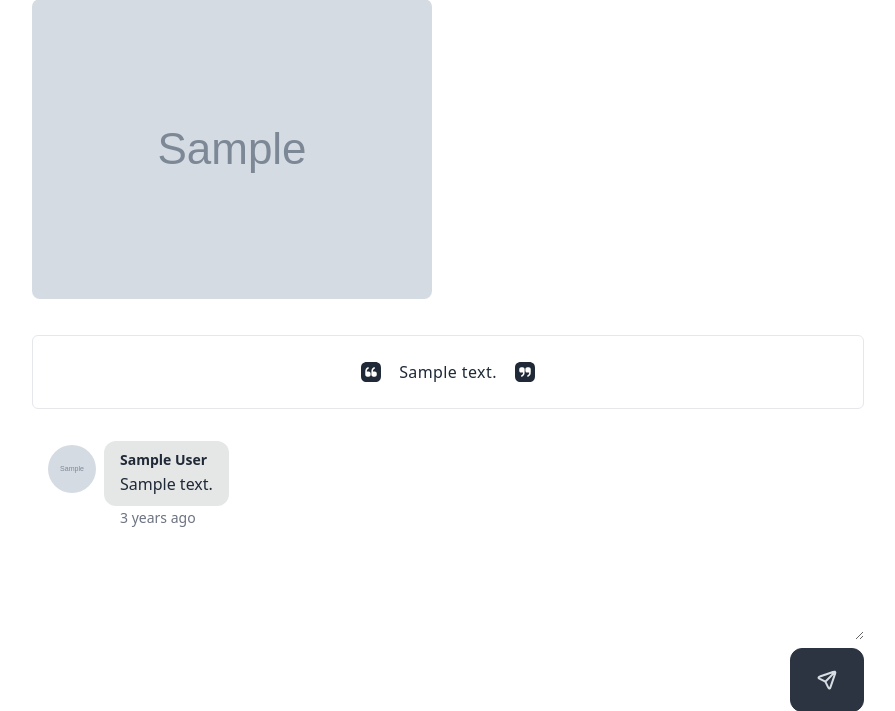
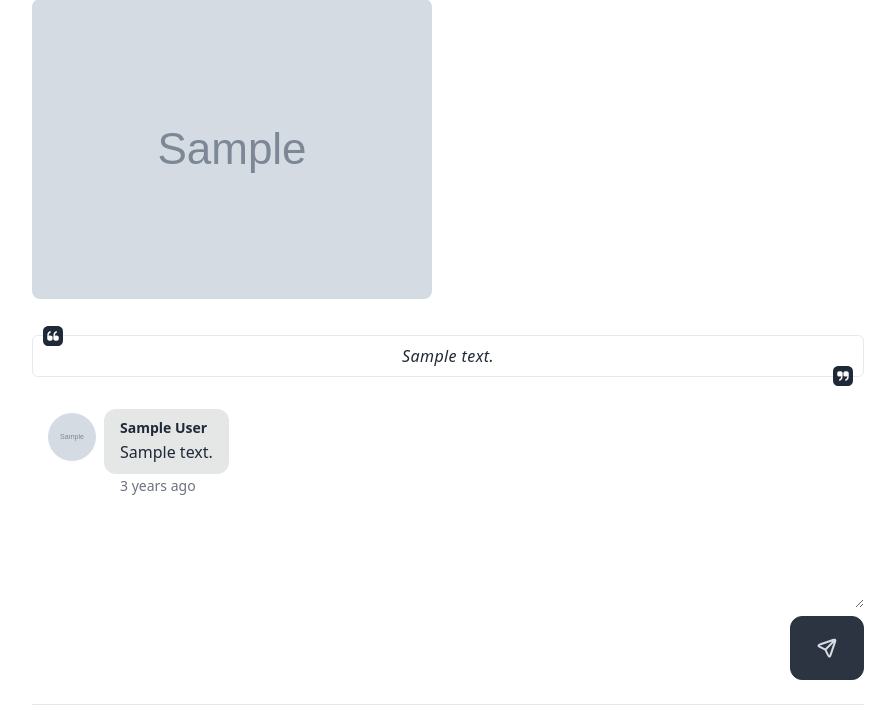
Before and after one commit to hadisql/aeternam, a Django app: template photos/templates/photos/photo_detail.html in a window 1280 px wide. Shown: the part 197-908 px from the top of the page, without its empty margins (192-1087 px from the left). Run offline with Django 4.2, Linux system fonts and the light colour scheme; the template is opened without the code that fills it: most values are stand-ins (such as "Sample title", 1, 10 or a date in 2020); grey boxes marked "Sample" are stand-in pictures; form fields are guessed from the names that the template uses; parts of the project's set-up code (start-up, migrations or seed data) failed here and were passed over; some libraries are stand-ins or nearby versions.

Commit message:
edited photo description

```diff
--- a/photos/templates/photos/photo_detail.html
+++ b/photos/templates/photos/photo_detail.html
@@ -23,7 +23,7 @@
         </div>
       {% endif %}
 
-      <p class="mt-2 text-sm text-right font-light opacity-0 group-hover:opacity-80">Uploaded by <span class="font-medium">{% firstof photo.uploaded_by.first_name photo.uploaded_by.email %}</span></p>
+      <p class="my-2 text-sm text-right font-light opacity-0 group-hover:opacity-80">Uploaded by <span class="font-medium">{% firstof photo.uploaded_by.first_name photo.uploaded_by.email %}</span></p>
 
       {% if next %}
       <div class="absolute bottom-1/2 right-1">
@@ -36,14 +36,14 @@
   </div>
   {# Photo description #}
   {% if photo.description %}
-    <div class="flex place-content-center gap-4 mx-auto max-w-2xl lg:max-w-4xl px-4 lg:px-8 py-4 lg:py-6 mb-6 mt-2 border rounded-md">
-      <div class="text-lg">
+    <div class="relative flex place-content-center gap-4 mx-auto max-w-2xl lg:max-w-4xl px-4 lg:px-8 py-1 lg:py-2 mb-6 border border-gray-400/25 rounded-md">
+      <div class="text-lg absolute left-2 -top-3 z-10">
         <svg class="w-6 h-6 fill-current" viewBox="0 0 24 24" fill="none" xmlns="http://www.w3.org/2000/svg"><g id="SVGRepo_bgCarrier" stroke-width="0"></g><g id="SVGRepo_tracerCarrier" stroke-linecap="round" stroke-linejoin="round"></g><g id="SVGRepo_iconCarrier"> <path d="M16.19 2H7.81C4.17 2 2 4.17 2 7.81V16.18C2 19.83 4.17 22 7.81 22H16.18C19.82 22 21.99 19.83 21.99 16.19V7.81C22 4.17 19.83 2 16.19 2ZM11.61 14.84C11.61 15.93 10.76 16.78 9.67 16.78H8.19C7.12 16.78 6.25 15.91 6.25 14.84V12.17C6.25 9.09 6.92 8.4 8.71 7.34C8.83 7.27 8.96 7.24 9.09 7.24C9.35 7.24 9.6 7.37 9.74 7.61C9.95 7.97 9.83 8.43 9.48 8.64C8.27 9.34 7.85 9.6 7.77 11.41H9.68C10.77 11.41 11.62 12.26 11.62 13.35V14.84H11.61ZM17.75 14.84C17.75 15.93 16.9 16.78 15.81 16.78H14.32C13.25 16.78 12.38 15.91 12.38 14.84V12.17C12.38 9.09 13.05 8.4 14.84 7.34C14.96 7.27 15.09 7.24 15.22 7.24C15.48 7.24 15.73 7.37 15.87 7.61C16.08 7.97 15.96 8.43 15.61 8.64C14.4 9.36 13.98 9.62 13.9 11.43H15.81C16.9 11.43 17.75 12.28 17.75 13.37V14.84Z"></path> </g></svg>
       </div>
-      <div class="font-medium tracking-wide">
+      <div class="font-normal italic tracking-wide">
         {{photo.description}}
       </div>
-      <div class="flex text-lg items-end">
+      <div class="flex text-lg items-end absolute right-2 -bottom-3">
         <svg class="w-6 h-6 fill-current" viewBox="0 0 24 24" fill="none" xmlns="http://www.w3.org/2000/svg"><g id="SVGRepo_bgCarrier" stroke-width="0"></g><g id="SVGRepo_tracerCarrier" stroke-linecap="round" stroke-linejoin="round"></g><g id="SVGRepo_iconCarrier"> <path d="M16.19 2H7.81C4.17 2 2 4.17 2 7.81V16.18C2 19.83 4.17 22 7.81 22H16.18C19.82 22 21.99 19.83 21.99 16.19V7.81C22 4.17 19.83 2 16.19 2ZM11.61 11.84C11.61 14.92 10.94 15.61 9.15 16.67C9.03 16.74 8.9 16.77 8.77 16.77C8.51 16.77 8.26 16.64 8.12 16.4C7.91 16.04 8.03 15.58 8.38 15.37C9.59 14.65 10.01 14.39 10.09 12.58H8.19C7.1 12.58 6.25 11.73 6.25 10.64V9.16C6.25 8.07 7.1 7.22 8.19 7.22H9.68C10.75 7.22 11.62 8.09 11.62 9.16V11.84H11.61ZM17.75 11.84C17.75 14.92 17.08 15.61 15.29 16.67C15.17 16.74 15.04 16.77 14.91 16.77C14.65 16.77 14.4 16.64 14.26 16.4C14.05 16.04 14.17 15.58 14.52 15.37C15.73 14.65 16.15 14.39 16.23 12.58H14.32C13.23 12.58 12.38 11.73 12.38 10.64V9.16C12.38 8.07 13.23 7.22 14.32 7.22H15.81C16.88 7.22 17.75 8.09 17.75 9.16V11.84Z"></path> </g></svg>    </div>
     </div>
   {% endif %}
```
Also changed, not shown: static/css/output.css.
